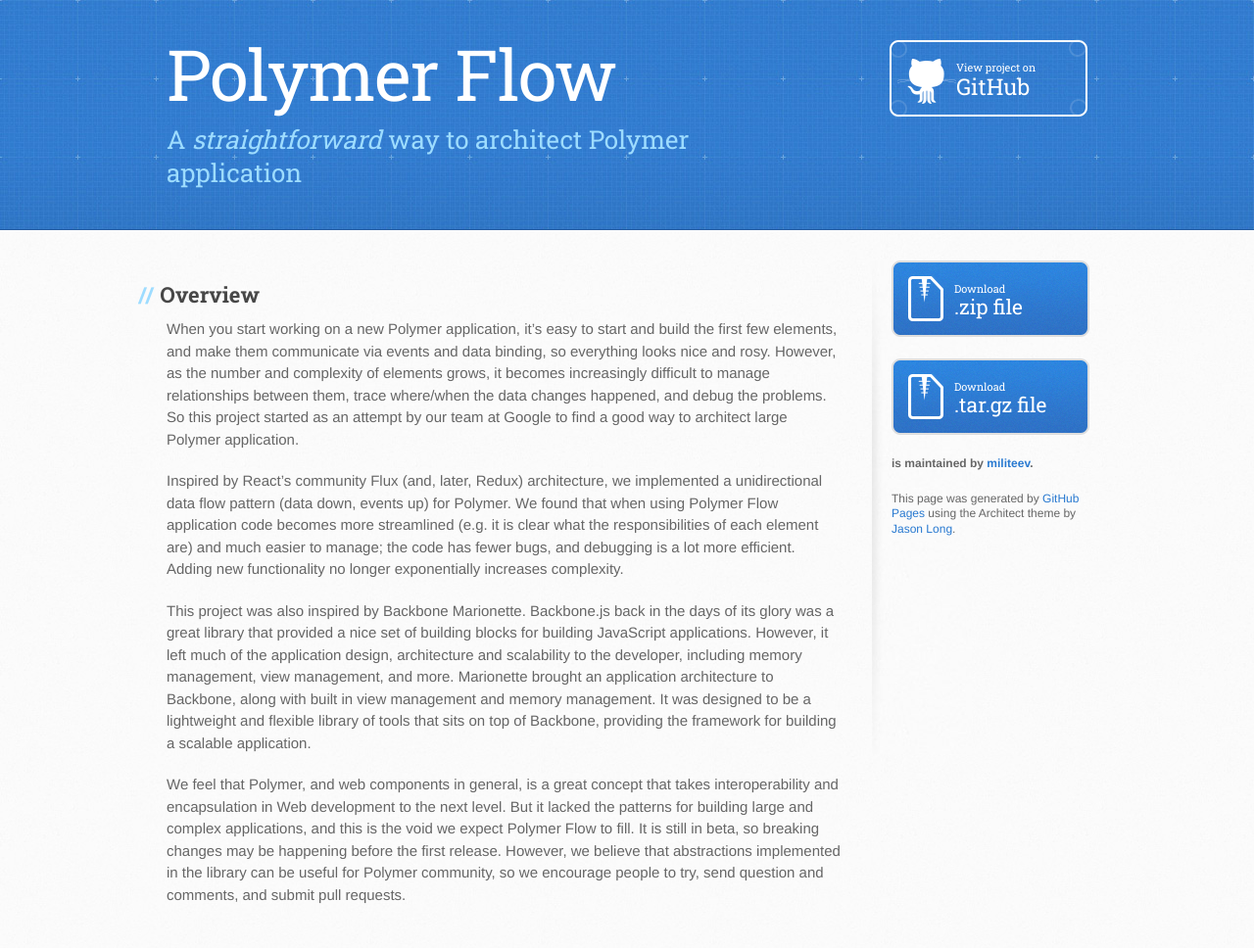
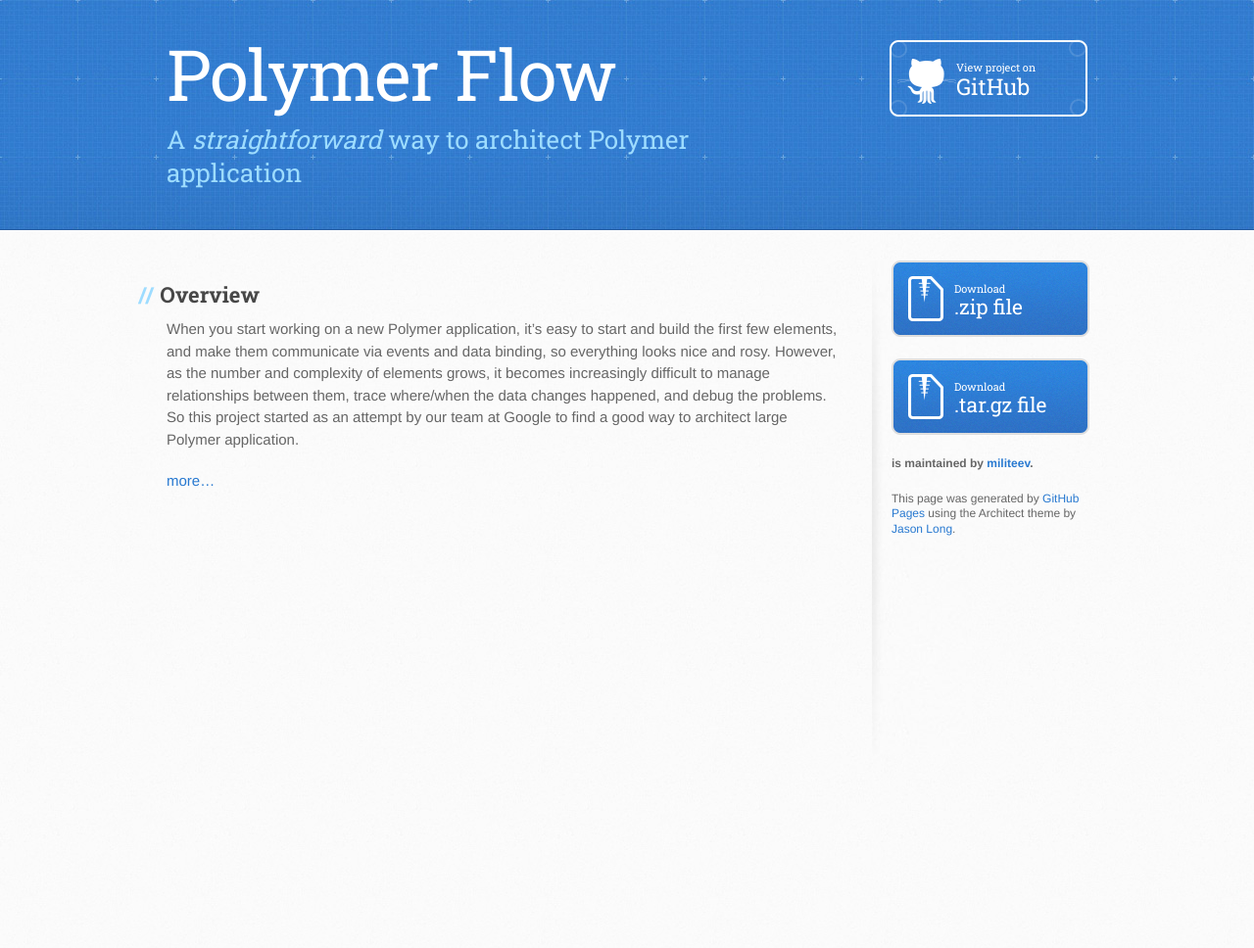
Before and after one commit to amiliteev/polymer-flow, a Jekyll site: the page built from docs/index.md, in a window 1280 px wide. Shown: the whole page at 98% size. Built offline with Jekyll 4.4.1, drawn with Linux system fonts in a browser that asks for light colours; after the commit the page ends 900 px from its top, so only the background shows below that.

Commit message:
Update index.md

```diff
--- a/docs/index.md
+++ b/docs/index.md
@@ -6,8 +6,4 @@
 
 When you start working on a new Polymer application, it's easy to start and build the first few elements, and make them communicate via events and data binding, so everything looks nice and rosy. However, as the number and complexity of elements grows, it becomes increasingly difficult to manage relationships between them, trace where/when the data changes happened, and debug the problems. So this project started as an attempt by our team at Google to find a good way to architect large Polymer application.
 
-Inspired by React's community Flux (and, later, Redux) architecture, we implemented a unidirectional data flow pattern (data down, events up) for Polymer. We found that when using Polymer Flow application code becomes more streamlined (e.g. it is clear what the responsibilities of each element are) and much easier to manage; the code has fewer bugs, and debugging is a lot more efficient. Adding new functionality no longer exponentially increases complexity.
-
-This project was also inspired by Backbone Marionette. Backbone.js back in the days of its glory was a great library that provided a nice set of building blocks for building JavaScript applications. However, it left much of the application design, architecture and scalability to the developer, including memory management, view management, and more. Marionette brought an application architecture to Backbone, along with built in view management and memory management. It was designed to be a lightweight and flexible library of tools that sits on top of Backbone, providing the framework for building a scalable application.
-
-We feel that Polymer, and web components in general, is a great concept that takes interoperability and encapsulation in Web development to the next level. But it lacked the patterns for building large and complex applications, and this is the void we expect Polymer Flow to fill. It is still in beta, so breaking changes may be happening before the first release. However, we believe that abstractions implemented in the library can be useful for Polymer community, so we encourage people to try, send question and comments, and submit pull requests.
+[more...](overview.html)
```
